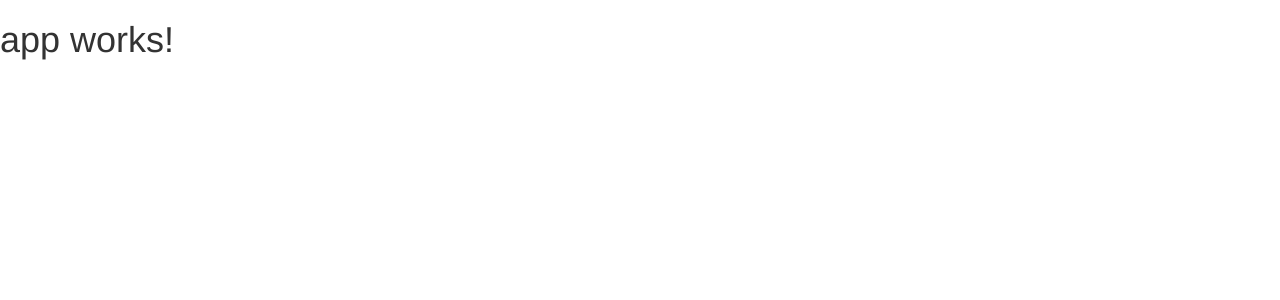
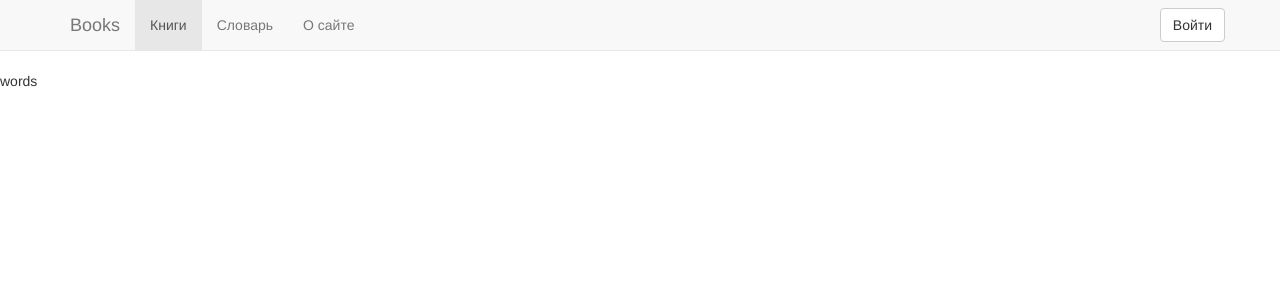
Before and after one commit to skrylnikov/book, an Angular app: page /words in a window 1280 px wide. Shown: the top 300 px of the page. Built offline with nearby package versions, Linux system fonts and the light colour scheme.

Commit message:
add routing

```diff
--- /dev/null
+++ b/src/app/about/about.component.html
@@ -0,0 +1 @@
+about
--- a/src/app/app.component.html
+++ b/src/app/app.component.html
@@ -1,3 +1,2 @@
-<h1>
-  {{title}}
-</h1>
+<header></header>
+<router-outlet></router-outlet>
--- /dev/null
+++ b/src/app/books/books.component.html
@@ -0,0 +1 @@
+<p>books</p>
--- /dev/null
+++ b/src/app/words/words.component.html
@@ -0,0 +1 @@
+<p>words</p>
```
Also changed, not shown: src/app/about/about.component.ts (added, +8 -0 lines), src/app/app.module.ts (+13 -2 lines), src/app/books/books.component.ts (added, +8 -0 lines), src/app/header/header.component.ts (added, +9 -0 lines), src/app/routing.module.ts (added, +21 -0 lines), src/app/words/words.component.ts (added, +8 -0 lines).
